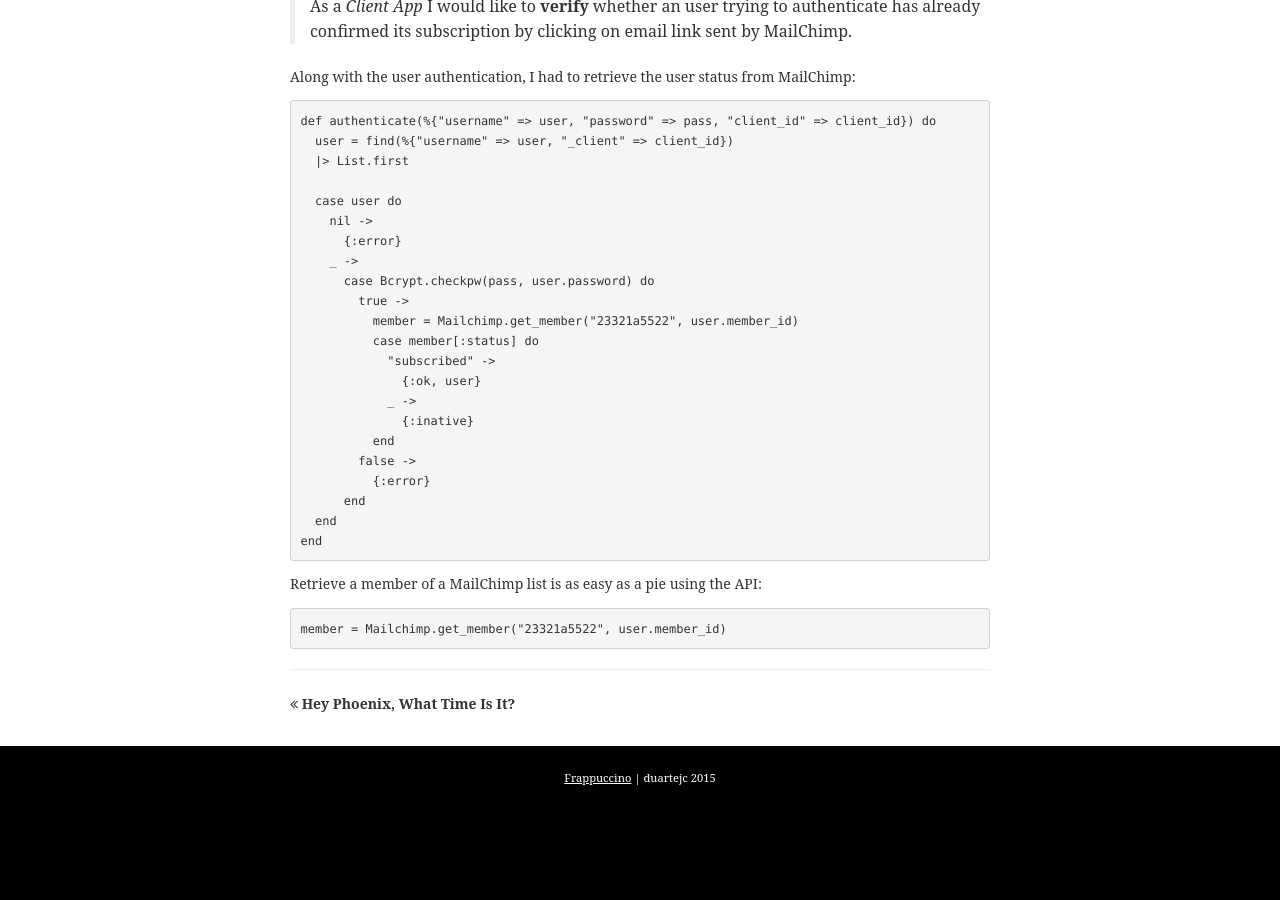
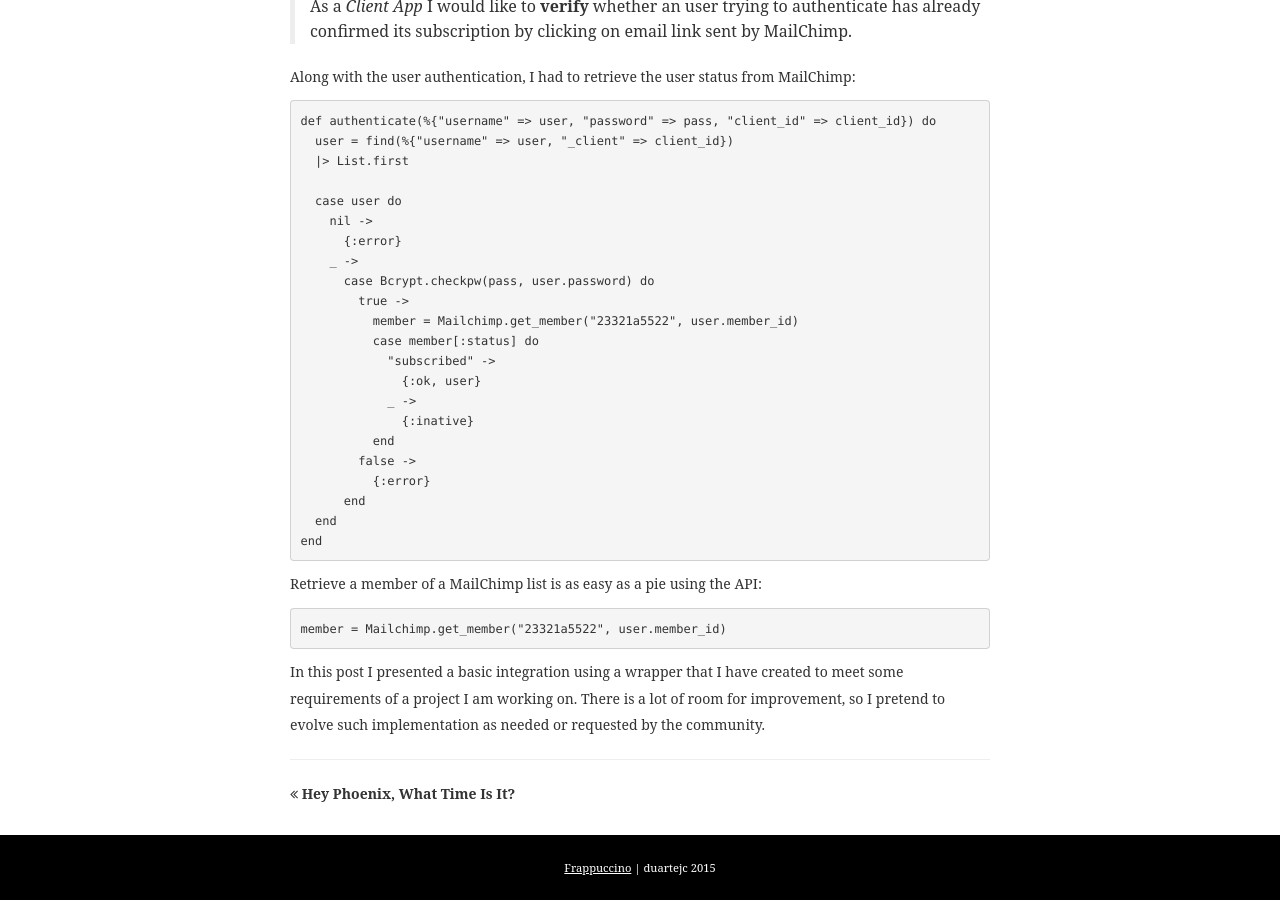
Before and after one commit to duartejc/duartejc.github.io, a Jekyll site: the page built from _posts/2015-06-09-mailchimp-integration.md, in a window 1280 px wide and 900 px high, scrolled down 1542 px. Built offline with Jekyll 4.4.1, drawn with Linux system fonts in a browser that asks for light colours; some web fonts are replaced; before the commit the page ends 2352 px from its top, so only the background shows below that.

```diff
--- a/_posts/2015-06-09-mailchimp-integration.md
+++ b/_posts/2015-06-09-mailchimp-integration.md
@@ -81,3 +81,5 @@
 Retrieve a member of a MailChimp list is as easy as a pie using the API:
 
     member = Mailchimp.get_member("23321a5522", user.member_id)
+
+In this post I presented a basic integration using a wrapper that I have created to meet some requirements of a project I am working on. There is a lot of room for improvement, so I pretend to evolve such implementation as needed or requested by the community.
```
